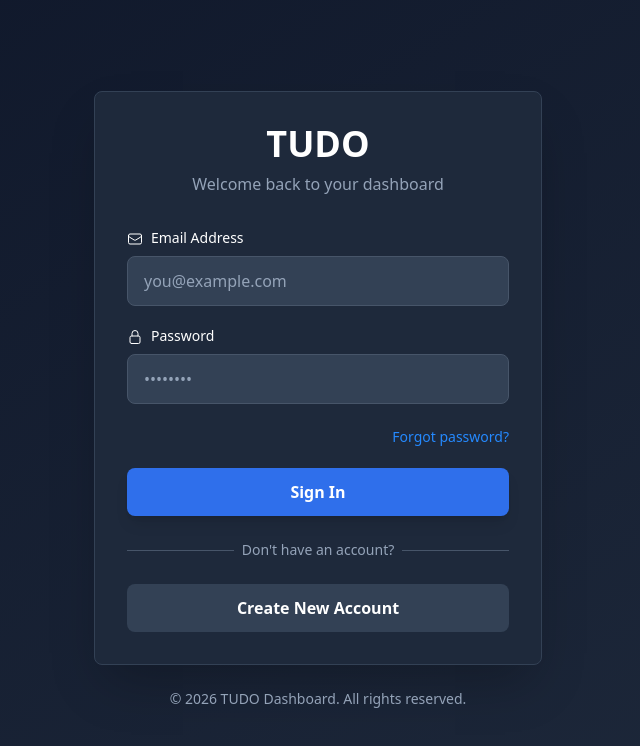
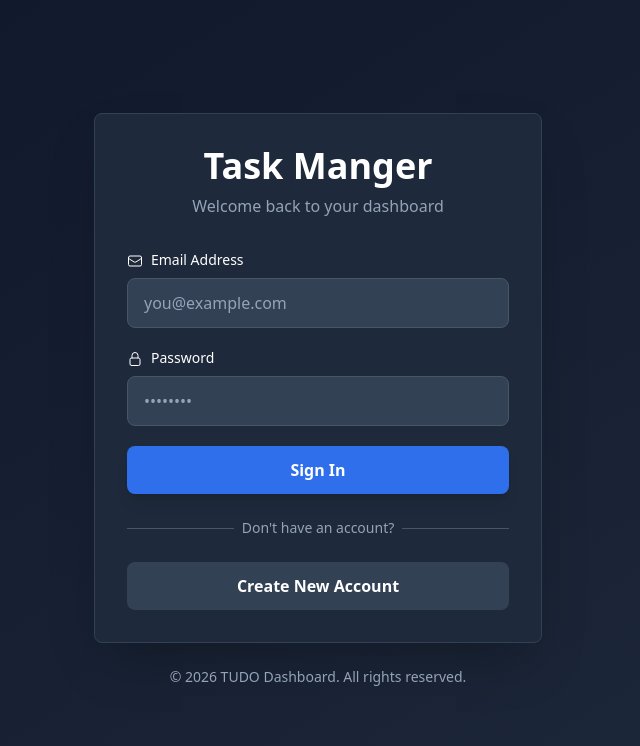
Before and after one commit to Ajay-singh-github/Task_Manger, a Next.js app: page /login in a window 1280 px wide. Shown: the top 746 px of the page, without its empty margins (322-962 px from the left). Built offline with nearby package versions, Linux system fonts and the light colour scheme.

Commit message:
optimize code

```diff
--- a/app/login/page.tsx
+++ b/app/login/page.tsx
@@ -48,7 +48,7 @@
                 <div className='bg-slate-800 rounded-lg shadow-2xl p-8 border border-slate-700'>
                     {/* Header */}
                     <div className='text-center mb-8'>
-                        <h1 className='text-4xl font-bold text-white mb-2'>TUDO</h1>
+                        <h1 className='text-4xl font-bold text-white mb-2'>Task Manger</h1>
                         <p className='text-slate-400'>Welcome back to your dashboard</p>
                     </div>
 
@@ -96,11 +96,11 @@
                         </div>
 
                         {/* Forgot Password Link */}
-                        <div className='text-right'>
+                        {/* <div className='text-right'>
                             <Link href='/forgot-password' className='text-sm text-blue-400 hover:text-blue-300 transition'>
                                 Forgot password?
                             </Link>
-                        </div>
+                        </div> */}
 
                         {/* Submit Button */}
                         <button
```
